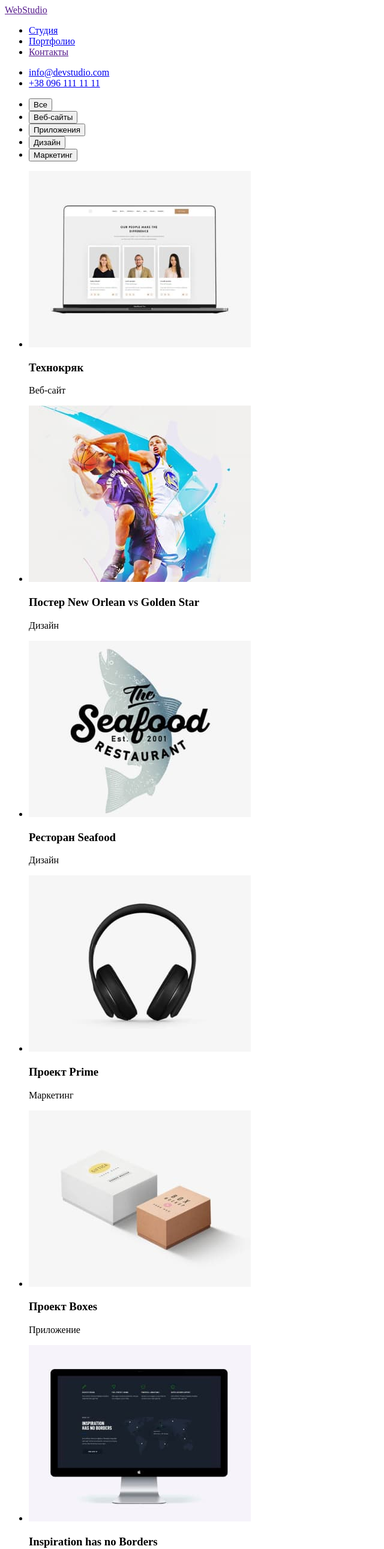
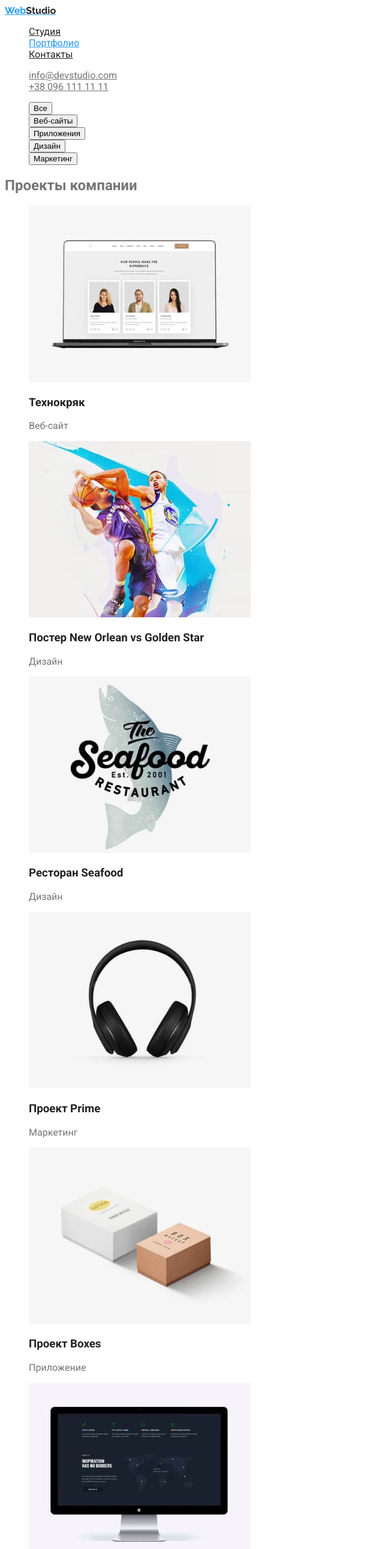
Before and after one commit to VitaPetrushyna/goit-markup-hw-02, a plain HTML site: page portfolio.html in a window 1280 px wide. Shown: the top 2582 px of the page at 60% size, without its empty margins (0-640 px from the left). Drawn offline with Linux system fonts and the light colour scheme.

Commit message:
Подключает шрифты

````diff
--- a/css/styles.css
+++ b/css/styles.css
@@ -14,6 +14,7 @@
 body {
   background-color: var(--primary-bg-color);
   color: var(--primary-text-color);
+  font-family: "Roboto", sans-serif;
 }
 .list {
   list-style: none;
@@ -21,9 +22,11 @@ body {
 /* Logo */
 .logo {
   color: var(--accent-color);
+  font-family: "Raleway", sans-serif;
 }
 .colortext {
   color: var(--title-text-color);
+  font-family: "Raleway", sans-serif;
 }
 
 /* Site nav */
@@ -86,3 +89,10 @@ body {
 .section-footer .colortext {
   color: var(--primary-bg-color);
 }
+
+/* Portfolio page */
+/* Projects section */
+
+.projects-section-title {
+  color: var(--title-text-color);
+}
--- a/portfolio.html
+++ b/portfolio.html
@@ -1,25 +1,32 @@
 <!DOCTYPE html>
-<html lang="ru">
+<html lang="en">
   <head>
     <meta charset="UTF-8" />
     <meta http-equiv="X-UA-Compatible" content="IE=edge" />
     <meta name="viewport" content="width=device-width, initial-scale=1.0" />
+    <link rel="preconnect" href="https://fonts.googleapis.com" />
+    <link rel="preconnect" href="https://fonts.gstatic.com" crossorigin />
+    <link
+      href="https://fonts.googleapis.com/css2?family=Raleway:wght@700&family=Roboto:wght@400;500;700;900&display=swap"
+      rel="stylesheet"
+    />
     <title>Document</title>
+    <link rel="stylesheet" href="./css/styles.css" />
   </head>
   <body>
     <!--Шапка сайта-->
     <header>
-      <a href="">WebStudio</a>
+      <a href="" class="logo">Web<span class="colortext">Studio</span></a>
       <!--<Блок навигации-->
       <nav>
-        <ul>
-          <li><a href="./index.html">Студия</a></li>
-          <li><a href="./portfolio.html">Портфолио</a></li>
-          <li><a href="">Контакты</a></li>
+        <ul class="site-nav list">
+          <li><a href="./index.html" class="link">Студия</a></li>
+          <li><a href="./portfolio.html" class="link current">Портфолио</a></li>
+          <li><a href="" class="link">Контакты</a></li>
         </ul>
       </nav>
       <!--Блок контактов-->
-      <ul>
+      <ul class="contact-nav list">
         <li><a href="mailto:info@devstudio.com">info@devstudio.com</a></li>
         <li><a href="tel:+380961111111">+38 096 111 11 11</a></li>
       </ul>
@@ -27,125 +34,131 @@
     <!--Контент страницы-->
     <main>
       <!--Фильтр проектов-->
-      <section>
-        <ul>
-          <li><button type="button">Все</button></li>
-          <li><button type="button">Веб-сайты</button></li>
-          <li><button type="button">Приложения</button></li>
-          <li><button type="button">Дизайн</button></li>
-          <li><button type="button">Маркетинг</button></li>
+      <section class="buttons-section">
+        <ul class="buttons-list list">
+          <li class="buttons-btn"><button type="button">Все</button></li>
+          <li class="buttons-btn"><button type="button">Веб-сайты</button></li>
+          <li class="buttons-btn"><button type="button">Приложения</button></li>
+          <li class="buttons-btn"><button type="button">Дизайн</button></li>
+          <li class="buttons-btn"><button type="button">Маркетинг</button></li>
         </ul>
       </section>
       <!--Проекты компании-->
-      <section>
-        <ul>
-          <li>
+      <section class="projects-section">
+        <h1>Проекты компании</h1>
+        <ul class="projects-list list">
+          <li class="projects-item">
             <img
               src="./images/img-1-2.jpg"
               alt="монитор ноутбука"
               width="370"
               height="294"
             />
-            <h3>Технокряк</h3>
+            <h3 class="projects-section-title">Технокряк</h3>
             <p>Веб-сайт</p>
           </li>
-          <li>
+          <li class="projects-item">
             <img
               src="./images/img-2-2.jpg"
               alt="баскетболисты"
               width="370"
               height="294"
             />
-            <h3>Постер New Orlean vs Golden Star</h3>
+            <h3 class="projects-section-title">
+              Постер New Orlean vs Golden Star
+            </h3>
             <p>Дизайн</p>
           </li>
-          <li>
+          <li class="projects-item">
             <img
               src="./images/img-3-2.jpg"
               alt="логотип ресторана"
               width="370"
               height="294"
             />
-            <h3>Ресторан Seafood</h3>
+            <h3 class="projects-section-title">Ресторан Seafood</h3>
             <p>Дизайн</p>
           </li>
-          <li>
+          <li class="projects-item">
             <img
               src="./images/img-4-2.jpg"
               alt="наушники"
               width="370"
               height="294"
             />
-            <h3>Проект Prime</h3>
+            <h3 class="projects-section-title">Проект Prime</h3>
             <p>Маркетинг</p>
           </li>
-          <li>
+          <li class="projects-item">
             <img
               src="./images/img-5-2.jpg"
               alt="коробки"
               width="370"
               height="294"
             />
-            <h3>Проект Boxes</h3>
+            <h3 class="projects-section-title">Проект Boxes</h3>
             <p>Приложение</p>
           </li>
-          <li>
+          <li class="projects-item">
             <img
               src="./images/img-6-2.jpg"
               alt="монитор"
               width="370"
               height="294"
             />
-            <h3>Inspiration has no Borders</h3>
+            <h3 class="projects-section-title">Inspiration has no Borders</h3>
             <p>Веб-сайт</p>
           </li>
-          <li>
+          <li class="projects-item">
             <img
               src="./images/img-7-2.jpg"
               alt="журнал"
               width="370"
               height="294"
             />
-            <h3>Издание Limited Edition</h3>
+            <h3 class="projects-section-title">Издание Limited Edition</h3>
             <p>Дизайн</p>
           </li>
-          <li>
+          <li class="projects-item">
             <img
               src="./images/img-8-2.jpg"
               alt="бирка"
               width="370"
               height="294"
             />
-            <h3>Проект LAB</h3>
+            <h3 class="projects-section-title">Проект LAB</h3>
             <p>Маркетинг</p>
           </li>
-          <li>
+          <li class="projects-item">
             <img
               src="./images/img-9-2.jpg"
               alt="человек печатает"
               width="370"
               height="294"
             />
-            <h3>Growing Business</h3>
+            <h3 class="projects-section-title">Growing Business</h3>
             <p>Приложение</p>
           </li>
         </ul>
       </section>
     </main>
-    ```
 
     <footer>
-      <!--Блок контактов-->
-      <a href="">WebStudio</a>
+      <div class="section-footer">
+        <a href="" class="logo">Web<span class="colortext">Studio</span></a>
         <address>
-        <a href="https://goo.gl/maps/7qp37BieYdtHUAUU6" target="_blank"
+          <a
+            href="https://goo.gl/maps/7qp37BieYdtHUAUU6"
+            target="_blank"
+            class="adress"
             >г. Киев, пр-т Леси Украинки, 26
           </a>
         </address>
-      <ul>
+        <ul class="contact-footer list">
           <li><a href="mailto:info@devstudio.com">info@devstudio.com</a></li>
           <li><a href="tel:+380961111111">+38 096 111 11 11</a></li>
         </ul>
+      </div>
     </footer>
   </body>
 </html>
````
Also changed, not shown: index.html (+6 -0 lines). Lines whose indentation alone changed are shown as unchanged.
